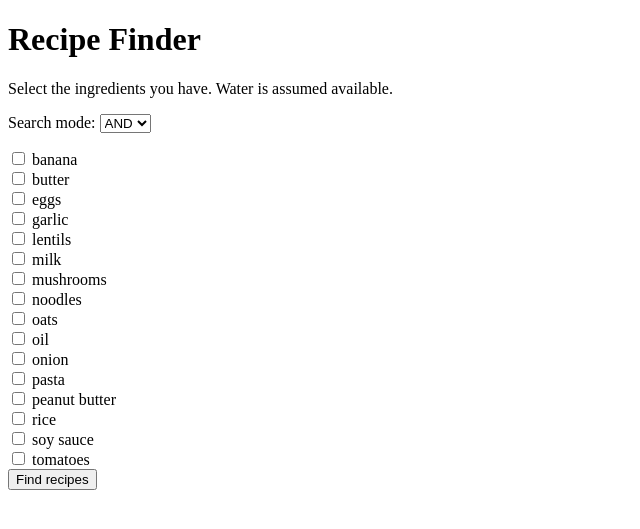
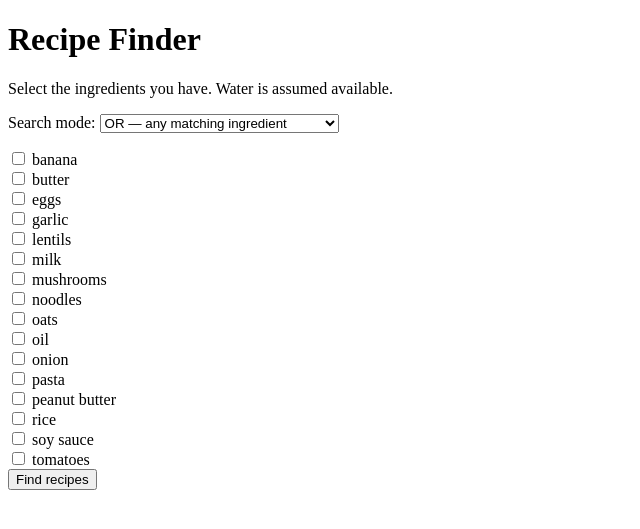
Before and after one commit to cdavidsotto/recipe-finder, a PHP site: page / in a window 1280 px wide. Shown: the top 529 px of the page, without its empty margins (0-640 px from the left). Run offline with PHP 8.4, Linux system fonts and the light colour scheme; data comes from the database, SQL or seed files in the repository.

Commit message:
Fix search mode mapping and add deployment verification

```diff
--- a/www/index.php
+++ b/www/index.php
@@ -42,7 +42,7 @@ if ($searched && count($selected) > 0) {
     // One placeholder for each selected ingredient.
     $placeholders = implode(',', array_fill(0, count($selected), '?'));
 
-if ($mode === 'and') {
+if ($mode === 'or') {
     $sql = "
         SELECT r.id, r.name, r.instructions
         FROM recipes r
@@ -93,11 +93,11 @@ if ($mode === 'and') {
     <select name="mode" id="mode">
         <option value="or"
             <?= $mode === 'or' ? 'selected' : '' ?>>
-            AND
+            OR — any matching ingredient
         </option>
         <option value="and"
             <?= $mode === 'and' ? 'selected' : '' ?>>
-            OR
+            Can make — all required ingredients
         </option>
     </select>
     <p></p>
```
Also changed, not shown: 1 other file.
